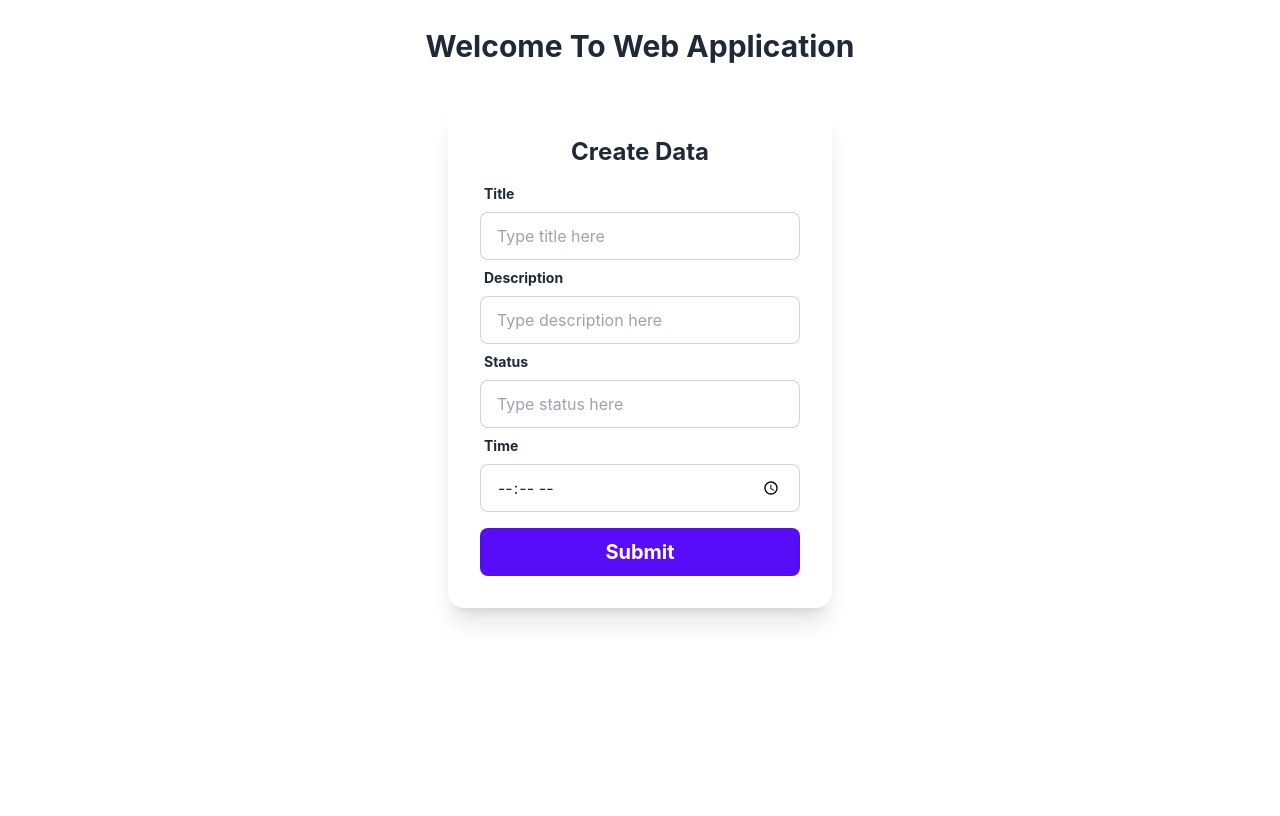
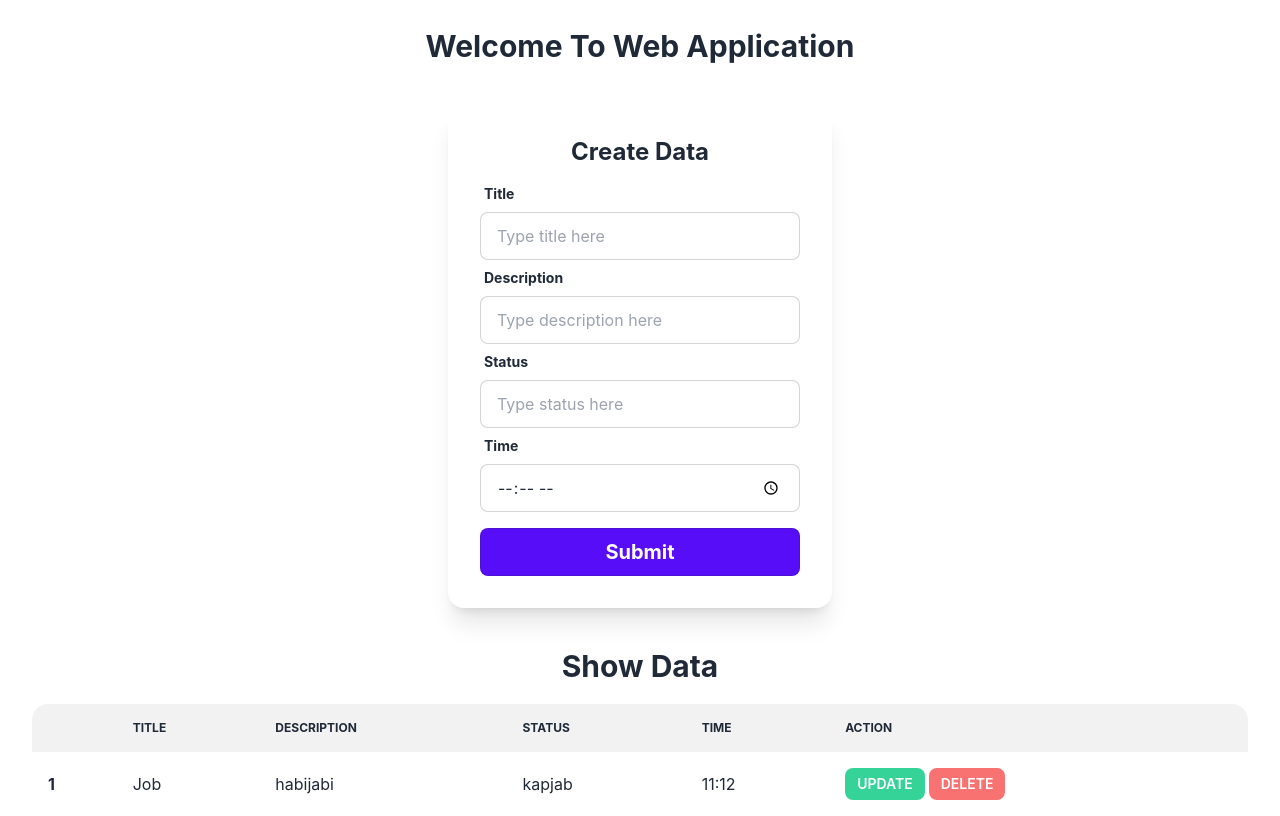
Before and after one commit to Abidur-Rahman-Chowdhury/test-task-crud-application, a React (Create React App) app: page / in a window 1280 px wide. Built offline with nearby package versions, Linux system fonts and the light colour scheme.

Commit message:
added table to showcase data information

```diff
--- a/src/components/CreateData/CreateData.js
+++ b/src/components/CreateData/CreateData.js
@@ -88,7 +88,42 @@ const CreateData = () => {
           </form>
         </div>
       </div>
-
+      <div className='w-[95%] mx-auto'>
+        <h2 className="text-3xl font-bold mt-10 mb-5">Show Data</h2>
+        <div className="overflow-x-auto">
+          <table className="table w-full">
+            <thead>
+              <tr>
+                <th></th>
+                <th>Title</th>
+                <th>Description</th>
+                <th>Status</th>
+                <th>Time</th>
+                <th>Action</th>
+              </tr>
+            </thead>
+            <tbody>
+              {showData?.map(({ title,description,status,time }, index) => {
+                return (
+                  <>
+                    <tr>
+                      <th>{index + 1}</th>
+                      <td>{title}</td>
+                      <td>{description}</td>
+                      <td>{status}</td>
+                      <td>{time}</td>
+                      <td>
+                      <button class="btn btn-sm bg-success outline-none border-none mr-1 hover:bg-success">Update</button>
+                      <button class="btn btn-sm bg-error outline-none border-none hover:bg-error">Delete</button>
+                      </td>
+                    </tr>
+                  </>
+                );
+              })}
+            </tbody>
+          </table>
+        </div>
+      </div>
     </>
   );
 };
```
